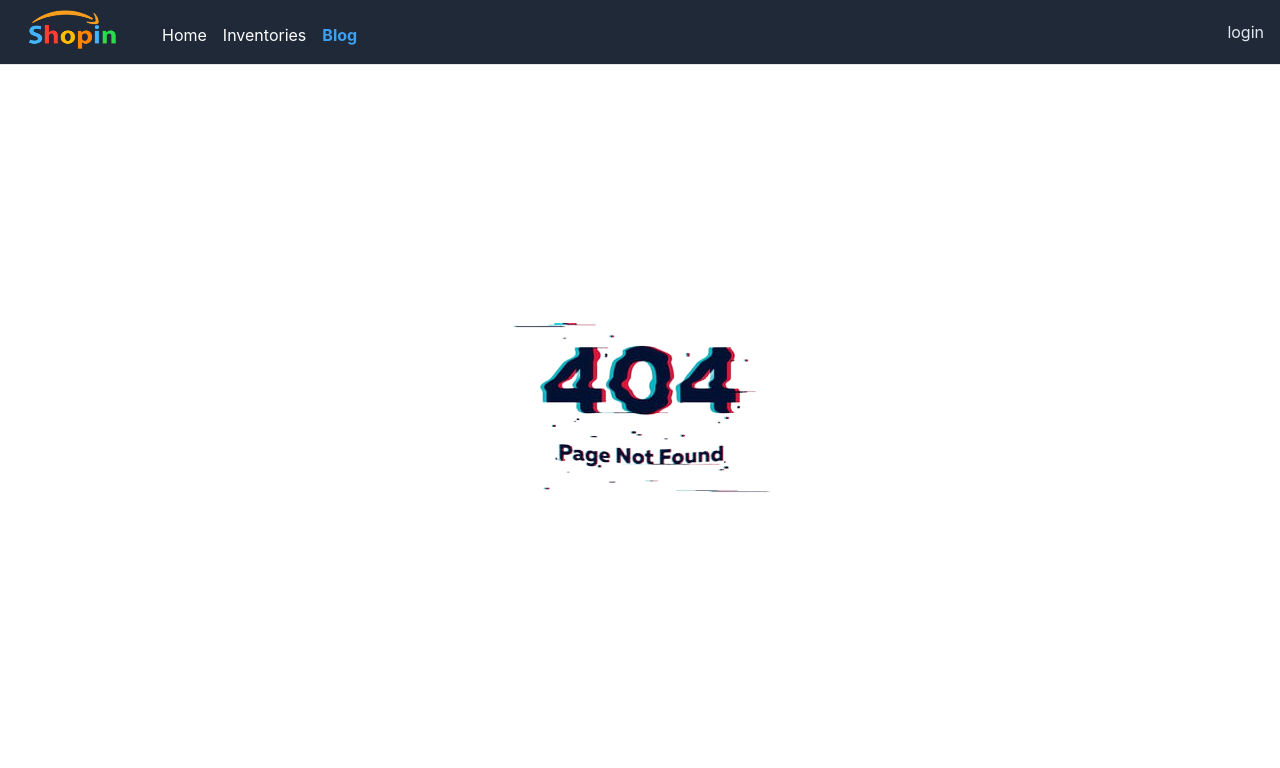
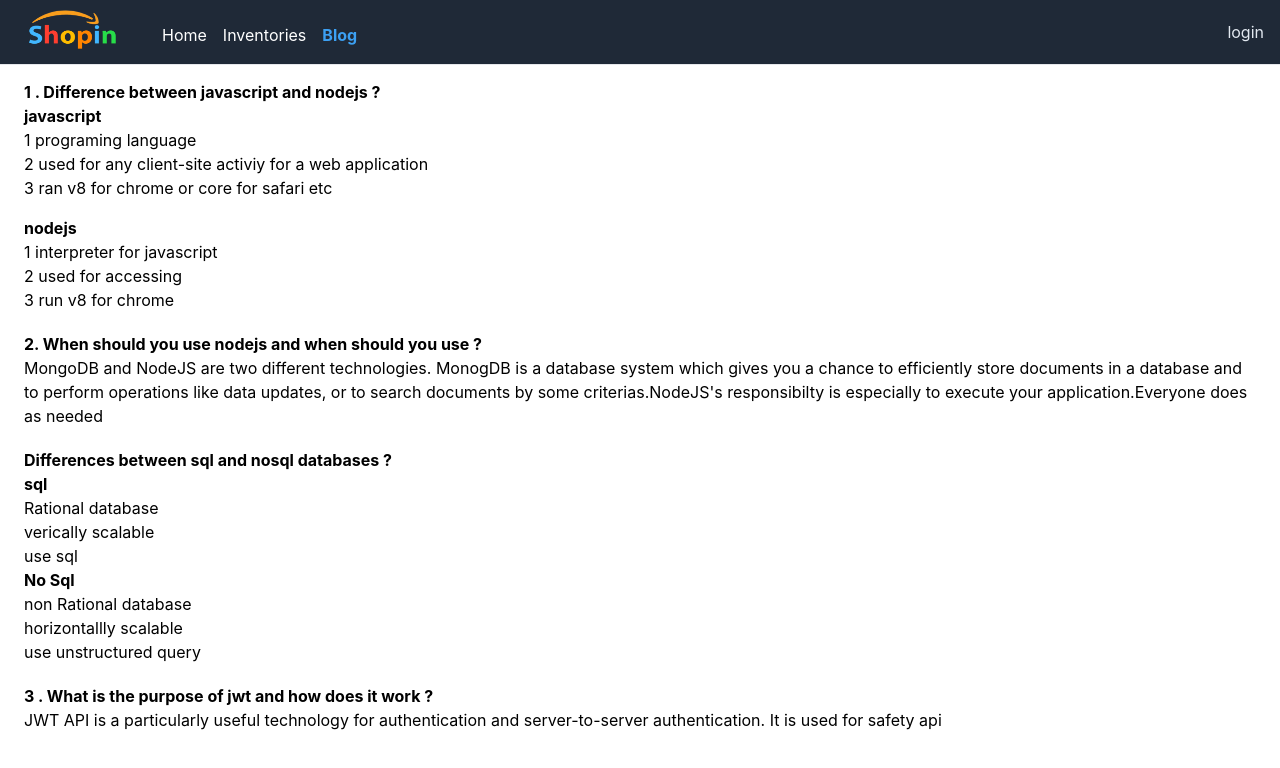
Before and after one commit to abdur-rashid-khan/warehouse-management-client-side-ass-11, a React (Create React App) app: page /blog in a window 1280 px wide. Shown: the top 768 px of the page. Built offline with nearby package versions, Linux system fonts and the light colour scheme; no server answers.

Commit message:
added qusen answer

```diff
--- a/src/App.js
+++ b/src/App.js
@@ -13,6 +13,7 @@ import AddProducts from './Components/Page/AddProducts/AddProducts';
 import Update from './Components/Page/Update/Update';
 import Error from './Components/Page/Error/Error';
 import MyItems from './Components/Page/MyItems/MyItems';
+import Blog from './Components/Page/Blog/Blog';
 
 function App() {
   return (
@@ -54,6 +55,7 @@ function App() {
         <Route path="/login" element={<Login />} />
         <Route path="/signup" element={<SignUp />} />
         <Route path="/password-forgot" element={<Forgot />} />
+        <Route path="/blog" element={<Blog />} />
         <Route path="*" element={<Error />} />
       </Routes>
     </>
--- /dev/null
+++ b/src/Components/Page/Blog/Blog.js
@@ -0,0 +1,38 @@
+import React from 'react';
+
+const Blog = () => {
+  return (
+    <div className='container pt-20 mx-auto px-6'>
+      <strong>1 . Difference between javascript and nodejs ?</strong>
+      <ul>
+        <li><strong>javascript</strong></li>
+        <li>1 programing language </li>
+        <li>2 used for any client-site activiy for a web application </li>
+        <li>3 ran v8 for chrome or core for safari etc</li>
+        <li className='pt-4'><strong>nodejs</strong></li>
+        <li>1 interpreter for javascript</li>
+        <li>2 used for accessing</li>
+        <li>3 run v8 for chrome</li>
+      </ul>
+      <ul>
+        <li className='pt-5'><strong>2. When should you use nodejs and when should you use ?</strong></li>
+        <p>MongoDB and NodeJS are two different technologies. MonogDB is a database system which gives you a chance to efficiently store documents in a database and to perform operations like data updates, or to search documents by some criterias.NodeJS's responsibilty is especially to execute your application.Everyone does as needed</p>
+      </ul>
+      <ul className='pt-5'>
+        <li><strong>Differences between sql and nosql databases ? </strong></li>
+        <li><strong>sql</strong></li>
+        <li>Rational database </li>
+        <li>verically scalable </li>
+        <li>use sql</li>
+        <li><strong>No Sql</strong></li>
+        <li> non Rational database </li>
+        <li>horizontallly  scalable</li>
+        <li>use unstructured query</li>
+      </ul>
+      <strong className='pt-5 block'>3 . What is the purpose of jwt and how does it work ?</strong>
+      <p>JWT API is a particularly useful technology for authentication and server-to-server authentication. It is used for safety api</p>
+    </div>
+  );
+};
+
+export default Blog;
```
